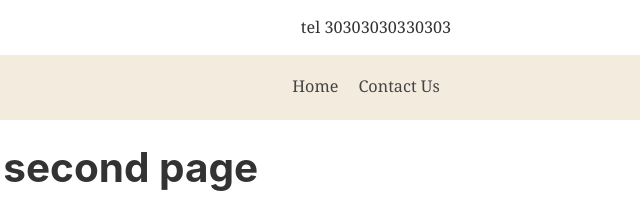
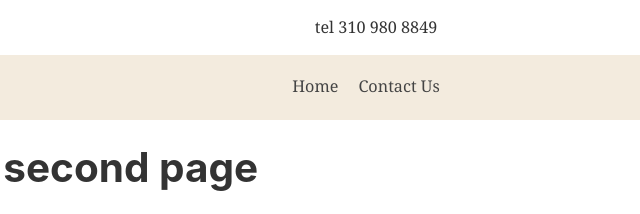
Before and after one commit to osogrizz/gatsby-starter-santa-fe, a Gatsby site: page /contact in a window 1280 px wide. Shown: the top 214 px of the page, 264-904 px from the left. Built offline with nearby package versions, Linux system fonts and the light colour scheme; Gatsby itself is replaced by a stand-in of ours.

Commit message:
Updated pre header content.

```diff
--- a/src/components/pre-header.js
+++ b/src/components/pre-header.js
@@ -11,7 +11,7 @@ const Wrapper = styled.div`
 
 const PreHeader = () => (
     <Wrapper>
-        <p>tel 30303030330303</p>
+        <p>tel 310 980 8849</p>
     </Wrapper>
 )
 
```
